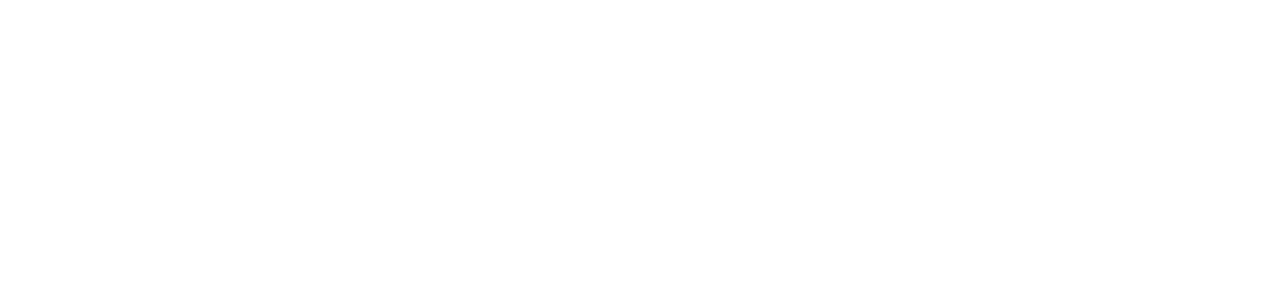
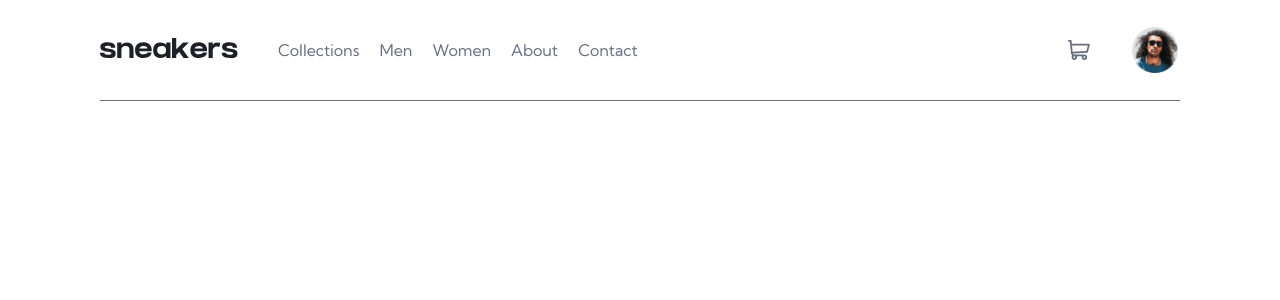
Before and after one commit to musikhood/e-commerce, a React (Create React App) app: page / in a window 1280 px wide. Shown: the top 300 px of the page. Built offline with nearby package versions, Linux system fonts and the light colour scheme.

Commit message:
Add navigation

```diff
--- a/src/App.js
+++ b/src/App.js
@@ -1,7 +1,12 @@
 import React from "react";
+import { Nav } from "./components";
 
 function App() {
-  return <div className="App"></div>;
+  return (
+    <div className="App">
+      <Nav />
+    </div>
+  );
 }
 
 export default App;
--- /dev/null
+++ b/src/components/Nav/Nav.js
@@ -0,0 +1,73 @@
+import React, { useState } from "react";
+import "./nav.scss";
+import logo from "../../images/logo.svg";
+import cart from "../../images/icon-cart.svg";
+import profile from "../../images/image-avatar.png";
+
+const Navigation = ({ name }) => {
+  return (
+    <ul className={name}>
+      <li>
+        <a href="#collections">Collections</a>
+      </li>
+      <li>
+        <a href="#men">Men</a>
+      </li>
+      <li>
+        <a href="#women">Women</a>
+      </li>
+      <li>
+        <a href="#about">About</a>
+      </li>
+      <li>
+        <a href="#contact">Contact</a>
+      </li>
+    </ul>
+  );
+};
+
+export default function Nav() {
+  const [showMenu, setShowMenu] = useState(false);
+  window.addEventListener("resize", () => {
+    if (window.innerWidth > 899) {
+      setShowMenu(false);
+    }
+  });
+  return (
+    <nav className="nav">
+      <div
+        className="nav__menu-box"
+        onClick={() => setShowMenu((prevValue) => !prevValue)}
+      >
+        <div
+          className={showMenu ? "nav__menu nav__menu--active" : "nav__menu"}
+        ></div>
+      </div>
+      <div className="nav__mobile-menu">
+        <Navigation
+          name={showMenu ? "nav__mobile nav__mobile--active" : "nav__mobile"}
+        />
+        <div
+          className={
+            showMenu
+              ? "nav__mobile-background nav__mobile-background--active"
+              : "nav__mobile-background"
+          }
+        ></div>
+      </div>
+
+      <div className="nav__logo-box">
+        <img src={logo} alt="logo" className="nav__logo" />
+      </div>
+      <Navigation name="nav__desktop" />
+      <div className="nav__user-interface">
+        <div className="nav__cart-box">
+          <img src={cart} alt="cart" className="nav__cart" />
+        </div>
+        <div className="nav__profile-box">
+          <img src={profile} alt="profile" className="nav__profile" />
+        </div>
+      </div>
+    </nav>
+  );
+}
--- /dev/null
+++ b/src/components/Nav/nav.scss
@@ -0,0 +1,208 @@
+.nav {
+  max-width: 124rem;
+  margin: 0 auto;
+  display: flex;
+  align-items: center;
+  font-size: 1.6rem;
+  font-family: var(--default-font);
+  border-bottom: 1px solid var(--dark-grayish-blue);
+  @media screen and (max-width: 900px) {
+    padding: 1rem 2rem;
+    width: 100%;
+    position: fixed;
+    top: 0;
+    left: 0;
+    border-bottom: none;
+  }
+  &__menu-box {
+    height: 2rem;
+    width: 2rem;
+    margin-right: 2rem;
+    display: none;
+    justify-content: center;
+    align-items: center;
+    position: relative;
+    z-index: 1000;
+    cursor: pointer;
+    @media screen and (max-width: 900px) {
+      display: flex;
+    }
+  }
+  &__menu {
+    width: 100%;
+    height: 3px;
+    background-color: black;
+    position: relative;
+    transition: 0.5s 0.5s;
+    &::after {
+      content: "";
+      width: 100%;
+      height: 3px;
+      background-color: black;
+      position: absolute;
+      top: 6px;
+      transition: 0.5s;
+    }
+    &::before {
+      content: "";
+      width: 100%;
+      height: 3px;
+      background-color: black;
+      position: absolute;
+      top: -6px;
+      transition: 0.5s;
+    }
+    &--active {
+      background-color: transparent;
+      transition: 0.1s;
+      &::after {
+        top: 0;
+        transform: rotate(135deg);
+      }
+      &::before {
+        top: 0;
+        transform: rotate(-135deg);
+      }
+    }
+  }
+  &__logo-box {
+    margin-right: 4rem;
+    @media screen and (max-width: 900px) {
+      margin-right: 1rem;
+      width: 12rem;
+      min-width: 12rem;
+    }
+  }
+  &__logo {
+    width: 100%;
+    object-fit: contain;
+  }
+  &__desktop {
+    list-style: none;
+    display: flex;
+    align-items: center;
+    gap: 2rem;
+    @media screen and (max-width: 900px) {
+      display: none;
+    }
+    li a {
+      padding: 4rem 0;
+      display: block;
+      text-decoration: none;
+      color: var(--dark-grayish-blue);
+      position: relative;
+      &::after {
+        content: "";
+        position: absolute;
+        bottom: -1px;
+        left: 0;
+        height: 4px;
+        width: 0;
+        background-color: var(--orange);
+        transition: width 0.5s;
+      }
+      &:hover::after {
+        width: 100%;
+      }
+      &:hover {
+        color: black;
+      }
+    }
+  }
+  &__mobile-menu {
+    display: none;
+    @media screen and (max-width: 900px) {
+      display: block;
+    }
+  }
+  &__mobile-background {
+    position: fixed;
+    top: 0;
+    left: 0;
+    width: 100%;
+    height: 100vh;
+    background-color: var(--black);
+    opacity: 0;
+    z-index: 900;
+    transform: translateX(-200%);
+    transition: all 1s 0.5s;
+    &--active {
+      opacity: 1;
+      transform: translateX(0);
+      transition: all 1s;
+    }
+  }
+  &__mobile {
+    position: fixed;
+    top: 0;
+    left: 0;
+    width: 60%;
+    min-width: 20rem;
+    background-color: #fff;
+    height: 100vh;
+    z-index: 950;
+    display: flex;
+    flex-direction: column;
+    gap: 2.5rem;
+    padding-top: 10rem;
+    transform: translateX(-200%);
+    transition: transform 1s;
+    list-style: none;
+    &--active {
+      transform: translateX(0);
+      transition: transform 1s 0.5s;
+    }
+    li a {
+      text-decoration: none;
+      font-weight: 700;
+      color: black;
+      padding: 1rem 0 1rem 2rem;
+      position: relative;
+      &::after {
+        content: "";
+        position: absolute;
+        top: 50%;
+        left: 0;
+        height: 0;
+        width: 4px;
+        transform: translateY(-50%);
+        background-color: var(--orange);
+        transition: height 0.3s;
+      }
+      &:hover::after {
+        height: 100%;
+      }
+    }
+  }
+  &__user-interface {
+    margin-left: auto;
+    display: flex;
+    align-items: center;
+    gap: 4rem;
+    @media screen and (max-width: 900px) {
+      gap: 2rem;
+    }
+  }
+  &__cart {
+    transform: translateY(2px);
+  }
+  &__profile-box {
+    width: 5rem;
+    height: 5rem;
+    border: 2px solid transparent;
+    border-radius: 50%;
+    cursor: pointer;
+    transition: border-color 0.3s;
+    @media screen and (max-width: 900px) {
+      width: 3rem;
+      height: 3rem;
+    }
+    &:hover {
+      border-color: orange;
+    }
+  }
+
+  &__profile {
+    width: 100%;
+  }
+}
--- /dev/null
+++ b/src/components/index.js
@@ -0,0 +1 @@
+export { default as Nav } from "./Nav/Nav";
--- a/src/index.js
+++ b/src/index.js
@@ -1,5 +1,6 @@
 import React from "react";
 import ReactDOM from "react-dom";
 import App from "./App";
+import "./index.scss";
 
 ReactDOM.render(<App />, document.getElementById("root"));
--- /dev/null
+++ b/src/index.scss
@@ -0,0 +1,35 @@
+@import url("https://fonts.googleapis.com/css2?family=Kumbh+Sans:wght@400;700&display=swap");
+:root {
+  --orange: #ff7d1a;
+  --pale-orange: #ffede0;
+
+  --very-dark-blue: #1d2025;
+  --dark-grayish-blue: #68707d;
+  --grayish-blue: #b6bcc8;
+  --light-grayish-blue: #f7f8fd;
+  --white: #ffffff;
+  --black: rgba(0, 0, 0, 0.75);
+
+  --default-font: "Kumbh Sans", "sans-serif";
+}
+
+*,
+*::after,
+*::before {
+  margin: 0;
+  padding: 0;
+  box-sizing: inherit;
+}
+
+html {
+  box-sizing: border-box;
+  font-size: 62.5%;
+}
+
+body {
+  padding: 0 10rem;
+  height: 200vh;
+  @media screen and (max-width: 900px) {
+    padding: 0;
+  }
+}
```
